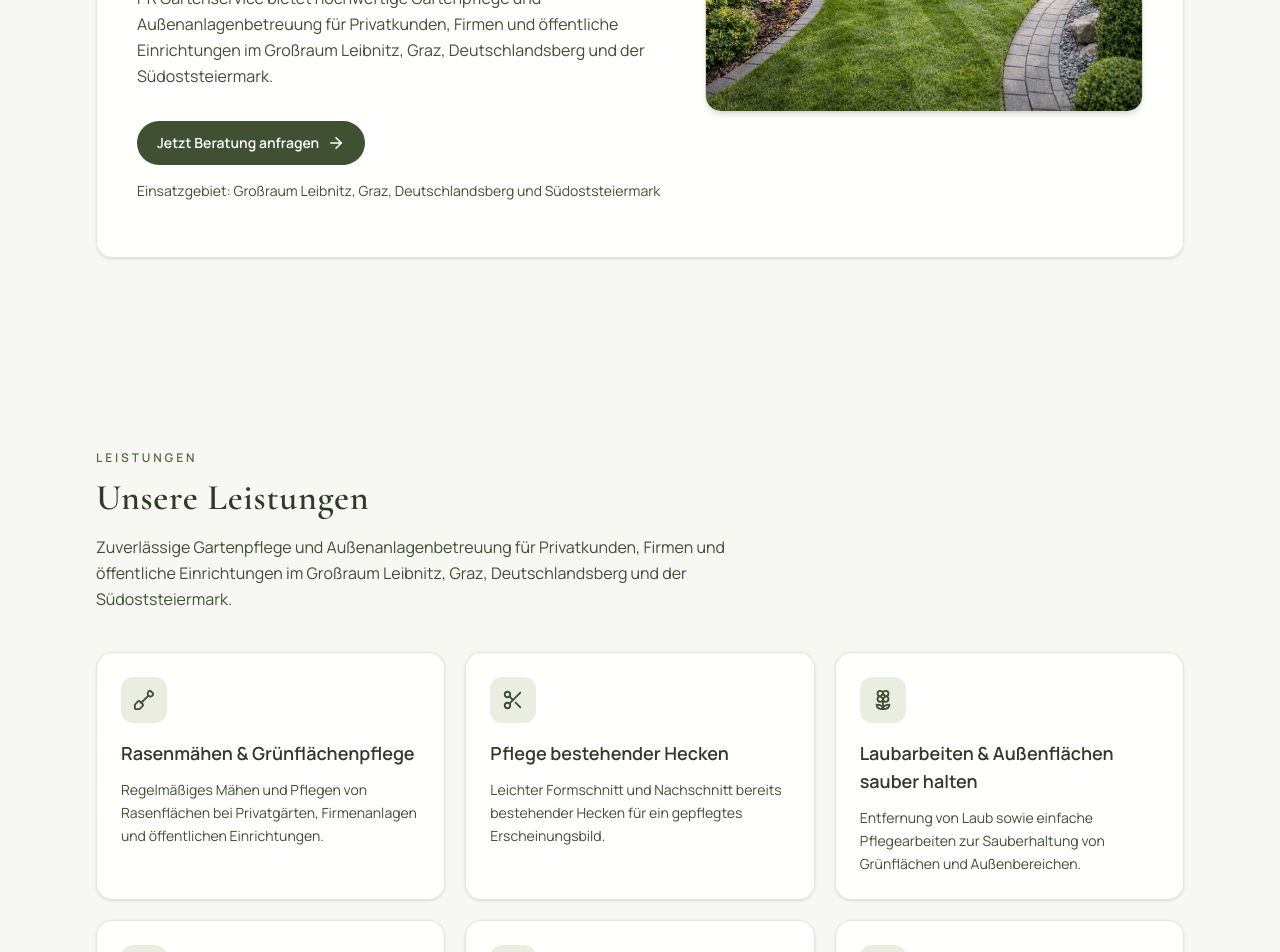
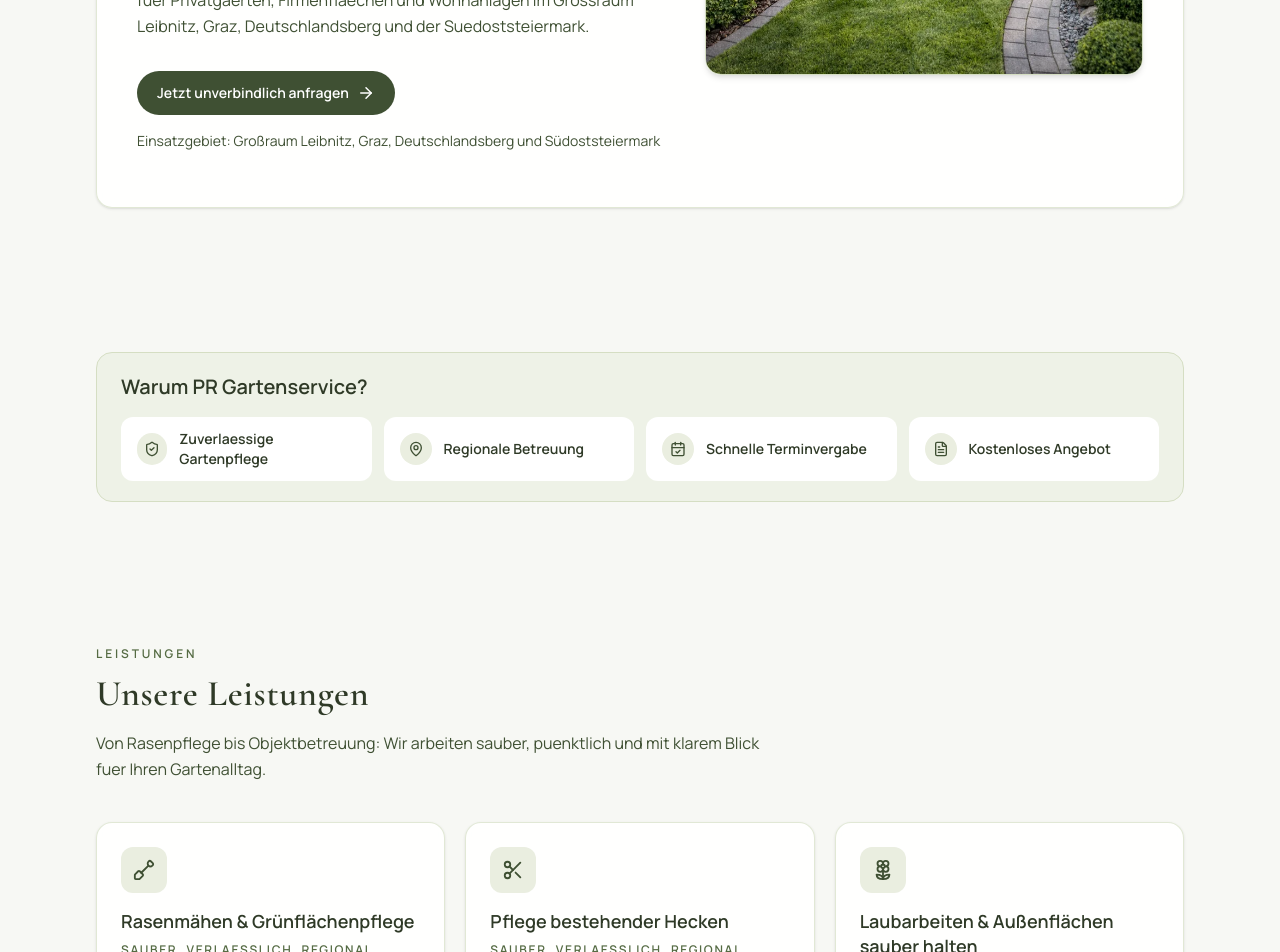
Before and after one commit to tipicoUEFN/gartenfirma, a React (Vite) app: page / in a window 1280 px wide. Shown: the part 460-1412 px from the top of the page. Built offline with nearby package versions, Linux system fonts and the light colour scheme.

Commit message:
Warmth and trust UX enhancement pass

```diff
--- a/public/locales/de-AT/translation.json
+++ b/public/locales/de-AT/translation.json
@@ -10,20 +10,20 @@
   },
   "hero": {
     "title": "Ihr Garten in besten Händen",
-    "cta": "Jetzt Beratung anfragen"
+    "cta": "Jetzt unverbindlich anfragen"
   },
   "home": {
     "hero": {
       "eyebrow": "Premium Gartenpflege",
       "title": "Ihr Garten in besten Händen. Gepflegt, klar und professionell betreut.",
-      "text": "{{companyName}} bietet hochwertige Gartenpflege und Außenanlagenbetreuung für Privatkunden, Firmen und öffentliche Einrichtungen im Großraum Leibnitz, Graz, Deutschlandsberg und der Südoststeiermark.",
+      "text": "{{companyName}} ist regional fuer Sie da: zuverlaessige Gartenpflege fuer Privatgaerten, Firmenflaechen und Wohnanlagen im Grossraum Leibnitz, Graz, Deutschlandsberg und der Suedoststeiermark.",
       "imageAlt": "Gärtner schiebt Schubkarre mit Pflanze durch gepflegten Garten.",
       "serviceArea": "Einsatzgebiet"
     },
     "services": {
       "eyebrow": "Leistungen",
       "title": "Unsere Leistungen",
-      "description": "Zuverlässige Gartenpflege und Außenanlagenbetreuung für Privatkunden, Firmen und öffentliche Einrichtungen im Großraum Leibnitz, Graz, Deutschlandsberg und der Südoststeiermark.",
+      "description": "Von Rasenpflege bis Objektbetreuung: Wir arbeiten sauber, puenktlich und mit klarem Blick fuer Ihren Gartenalltag.",
       "hedge": {
         "title": "Pflege bestehender Hecken",
         "description": "Leichter Formschnitt und Nachschnitt bereits bestehender Hecken für ein gepflegtes Erscheinungsbild."
@@ -70,8 +70,8 @@
     "about": {
       "eyebrow": "Über uns",
       "title": "Regional verwurzelt. Persönlich im Kontakt.",
-      "description": "Wir kennen die Anforderungen von Gärten in der Region und setzen auf nachhaltige Pflege statt kurzfristiger Kosmetik.",
-      "text": "Unser Team arbeitet mit klaren Prozessen und ehrlicher Beratung. Sie erhalten nachvollziehbare Empfehlungen und ein Ergebnis, das Ihren Garten sichtbar aufwertet.",
+      "description": "Wir kennen die Boeden, das Klima und die typischen Anforderungen in der Region - und arbeiten mit Hausverstand statt Floskeln.",
+      "text": "Wir kuemmern uns um Ihren Garten, damit Sie Ihre Freizeit geniessen koennen. Persoenlich betreut, sauber umgesetzt und regional schnell erreichbar.",
       "link": "Mehr über unser Team",
       "regionActive": "Regional aktiv",
       "regionItem1": "Südsteiermark",
@@ -96,9 +96,9 @@
   "servicesPage": {
     "heroEyebrow": "Leistungen",
     "heroTitle": "Individuelle Gartenpflege statt Standardpaket",
-    "heroText": "Jeder Garten hat andere Anforderungen. Wir erstellen ein passendes Pflegekonzept und setzen dieses sorgfältig um.",
+    "heroText": "Jeder Garten ist anders. Wir schauen genau hin, stimmen die Pflege auf Ihren Bedarf ab und setzen verlaesslich um.",
     "sectionTitle": "Unsere Leistungen",
-    "sectionDescription": "Zuverlässige Gartenpflege und Außenanlagenbetreuung für Privatkunden, Firmen und öffentliche Einrichtungen im Großraum Leibnitz, Graz, Deutschlandsberg und der Südoststeiermark.",
+    "sectionDescription": "Praktische Gartenpflege fuer Privat, Firmen und Wohnanlagen - regional, sauber und nachvollziehbar.",
     "hedgeTitle": "Pflege bestehender Hecken",
     "hedgeDescription": "Leichter Formschnitt und Nachschnitt bereits bestehender Hecken für ein gepflegtes Erscheinungsbild.",
     "lawnTitle": "Rasenmähen & Grünflächenpflege",
@@ -132,7 +132,7 @@
   "contactPage": {
     "heroEyebrow": "Kontakt",
     "heroTitle": "Wir freuen uns auf Ihre Anfrage",
-    "heroText": "Ob laufende Gartenpflege oder ein konkretes Einzelprojekt: Wir melden uns zeitnah mit einer fundierten Rückmeldung.",
+    "heroText": "Ob laufende Gartenpflege oder ein konkretes Einzelprojekt: Sie erhalten zeitnah eine klare und ehrliche Rueckmeldung.",
     "formTitle": "Nachricht senden",
     "formDescription": "Teilen Sie uns Ihr Anliegen mit. Wir melden uns persönlich bei Ihnen.",
     "direct": "Direkt erreichbar",
@@ -141,8 +141,8 @@
   "cta": {
     "eyebrow": "Unverbindlich anfragen",
     "title": "Sie möchten Ihren Garten in verlässliche Hände geben?",
-    "text": "Wir erstellen ein klares Angebot, beraten ehrlich und sorgen für eine saubere, termingerechte Umsetzung.",
-    "button": "Jetzt Kontakt aufnehmen"
+    "text": "Wir beraten persoenlich, erstellen ein klares Angebot und setzen sauber sowie termintreu um.",
+    "button": "Jetzt Angebot anfragen"
   },
   "footer": {
     "claim": "Professionelle Gartenpflege mit Handschlagqualität im Großraum Leibnitz, Graz, Deutschlandsberg und der Südoststeiermark.",
@@ -166,7 +166,7 @@
     "messageLabel": "Nachricht",
     "messagePlaceholder": "Beschreiben Sie kurz Ihr Anliegen (z. B. laufende Pflege, Heckenschnitt, saisonale Betreuung).",
     "submit": "Anfrage senden",
-    "notice": "Dieses Formular sendet derzeit keine Daten (Frontend-Demo)."
+    "notice": "Unverbindliche Anfrage - wir melden uns schnellstmoeglich zurueck."
   },
   "references": {
     "eyebrow": "Referenzen",
--- a/src/components/Footer.jsx
+++ b/src/components/Footer.jsx
@@ -92,7 +92,7 @@ function Footer() {
           {t('footer.copyright', { year: new Date().getFullYear(), companyName: businessData.companyName })}
         </p>
         <p className="container-width mt-2 text-xs text-olive-300">
-          Gartenpflege in Leibnitz, Graz, Wagna, Gralla, Tillmitsch, Straß, Ehrenhausen und Umgebung.
+          Täglich im Einsatz: Leibnitz · Wagna · Gralla · Tillmitsch · Straß · Ehrenhausen · Graz Umgebung
         </p>
       </div>
     </footer>
--- a/src/components/ServiceCard.jsx
+++ b/src/components/ServiceCard.jsx
@@ -2,11 +2,12 @@ import { createElement } from 'react'
 
 function ServiceCard({ icon, title, description }) {
   return (
-    <article className="glass-card group h-full rounded-2xl p-6 transition duration-300 hover:-translate-y-1 hover:shadow-lg">
+    <article className="glass-card group h-full rounded-2xl p-5 sm:p-6 transition duration-300 hover:-translate-y-1 hover:shadow-lg">
       <div className="mb-4 inline-flex rounded-xl bg-olive-100 p-3 text-olive-700 transition group-hover:bg-olive-700 group-hover:text-white">
         {createElement(icon, { size: 22, strokeWidth: 2 })}
       </div>
-      <h3 className="text-lg font-semibold text-olive-800">{title}</h3>
+      <h3 className="text-lg font-semibold leading-snug text-olive-800">{title}</h3>
+      <p className="mt-2 text-xs font-semibold uppercase tracking-[0.14em] text-olive-600">Sauber. Verlaesslich. Regional.</p>
       <p className="mt-3 text-sm leading-relaxed text-olive-700">{description}</p>
     </article>
   )
--- a/src/config/imageLibrary.js
+++ b/src/config/imageLibrary.js
@@ -17,6 +17,7 @@ export const homepageImages = {
 }
 
 export const referenceProjects = [
+  // TODO: Replace/supplement these placeholders with real project photos (before/after, equipment, team-on-site) for stronger trust.
   {
     title: 'Rasen mähen',
     location: 'Südsteiermark',
--- a/src/index.css
+++ b/src/index.css
@@ -45,7 +45,7 @@ body {
 }
 
 .section-spacing {
-  @apply py-14 sm:py-16 lg:py-24;
+  @apply py-12 sm:py-14 lg:py-18;
 }
 
 .headline {
--- a/src/pages/AboutPage.jsx
+++ b/src/pages/AboutPage.jsx
@@ -34,6 +34,9 @@ function AboutPage() {
               title={t('aboutPage.sectionTitle')}
               description={t('aboutPage.sectionDescription')}
             />
+            <p className="mb-4 rounded-xl border border-olive-200 bg-olive-100/50 px-4 py-3 text-sm font-semibold text-olive-800">
+              Gartenpflege aus Leibnitz. Zuverlaessig, sauber und puenktlich.
+            </p>
             <p className="text-sm leading-relaxed text-olive-700 sm:text-base">
               {t('aboutPage.body')}
             </p>
--- a/src/pages/HomePage.jsx
+++ b/src/pages/HomePage.jsx
@@ -1,4 +1,4 @@
-import { ArrowRight, Clock3, Flower2, Leaf, Scissors, ShieldCheck, Shovel, Sprout, Trees, Users } from 'lucide-react'
+import { ArrowRight, CalendarCheck, Clock3, FileText, Flower2, Leaf, MapPin, Scissors, ShieldCheck, Shovel, Sprout, Star, Trees, Users } from 'lucide-react'
 import { useTranslation } from 'react-i18next'
 import { Link } from 'react-router-dom'
 import CTASection from '../components/CTASection'
@@ -73,6 +73,29 @@ function HomePage() {
     },
   ]
 
+  const heroTrustItems = [
+    { icon: ShieldCheck, label: 'Zuverlaessige Gartenpflege' },
+    { icon: MapPin, label: 'Regionale Betreuung' },
+    { icon: CalendarCheck, label: 'Schnelle Terminvergabe' },
+    { icon: FileText, label: 'Kostenloses Angebot' },
+  ]
+
+  // Demo cards only. Replace with real, permission-safe customer feedback later.
+  const demoTestimonials = [
+    {
+      quote: 'Zuverlaessig und sauber gearbeitet. Termin eingehalten und Garten tipptopp hinterlassen.',
+      source: 'Beispielkunde aus Leibnitz',
+    },
+    {
+      quote: 'Kurze Abstimmung, faire Rueckmeldung und dann sauber umgesetzt. Genau so soll es sein.',
+      source: 'Beispielkundin aus Wagna',
+    },
+    {
+      quote: 'Laufende Betreuung funktioniert sehr gut. Freundlich, puenktlich und ordentlich.',
+      source: 'Beispielobjekt im Raum Graz',
+    },
+  ]
+
   return (
     <>
       <SeoHead
@@ -101,6 +124,27 @@ function HomePage() {
           <span className="text-sm text-olive-700">{t('home.hero.serviceArea')}: {businessData.serviceArea}</span>
         </div>
       </PageHero>
+
+      <section className="section-spacing pt-0">
+        <div className="container-width">
+          <div className="rounded-2xl border border-olive-200 bg-olive-100/60 px-5 py-5 sm:px-6">
+            <h2 className="text-lg font-semibold text-olive-800 sm:text-xl">Warum PR Gartenservice?</h2>
+            <div className="mt-4 grid gap-3 sm:grid-cols-2 lg:grid-cols-4">
+              {heroTrustItems.map((item) => {
+                const Icon = item.icon
+                return (
+                  <div key={item.label} className="flex items-center gap-3 rounded-xl bg-white px-4 py-3 text-sm font-semibold text-olive-800">
+                    <span className="inline-flex h-8 w-8 items-center justify-center rounded-full bg-olive-100 text-olive-700">
+                      <Icon size={16} />
+                    </span>
+                    <span>{item.label}</span>
+                  </div>
+                )
+              })}
+            </div>
+          </div>
+        </div>
+      </section>
 
       <section className="section-spacing pt-0">
         <div className="container-width">
@@ -167,6 +211,29 @@ function HomePage() {
       </section>
 
       <section className="section-spacing bg-olive-100/40">
+        <div className="container-width grid gap-10 lg:grid-cols-[0.95fr_1.05fr] lg:items-center">
+          <div className="rounded-3xl border border-dashed border-olive-300 bg-white p-8 text-center text-olive-700">
+            {/* TODO: Replace this placeholder with a real team portrait/photo during private deployment. */}
+            <div className="mx-auto flex h-52 max-w-xs items-center justify-center rounded-2xl border border-olive-200 bg-olive-50 text-sm font-semibold">
+              Platzhalter fuer Teamfoto
+            </div>
+          </div>
+          <div>
+            <SectionTitle
+              eyebrow="Ihr Ansprechpartner"
+              title="PR Gartenservice Team"
+              description="Persoenlich erreichbar, regional unterwegs und mit einem klaren Blick fuer saubere Ergebnisse."
+            />
+            <ul className="space-y-3 text-sm text-olive-700 sm:text-base">
+              <li className="flex items-start gap-3"><ShieldCheck size={18} className="mt-0.5 text-olive-700" />Persoenliche Beratung statt Standardantworten</li>
+              <li className="flex items-start gap-3"><Clock3 size={18} className="mt-0.5 text-olive-700" />Schnelle Termine und klare Rueckmeldungen</li>
+              <li className="flex items-start gap-3"><MapPin size={18} className="mt-0.5 text-olive-700" />Regional betreut in Leibnitz und Umgebung</li>
+            </ul>
+          </div>
+        </div>
+      </section>
+
+      <section className="section-spacing">
         <div className="container-width">
           <SectionTitle
             eyebrow={t('home.references.eyebrow')}
@@ -176,6 +243,28 @@ function HomePage() {
           <div className="grid gap-5 lg:grid-cols-3">
             {references.map((item) => (
               <ReferenceCard key={item.title} {...item} />
+            ))}
+          </div>
+        </div>
+      </section>
+
+      <section className="section-spacing bg-olive-100/40">
+        <div className="container-width">
+          <SectionTitle
+            eyebrow="Vertrauen"
+            title="So aehnlich beschreiben uns Kundinnen und Kunden"
+            description="Beispielbewertungen zur Layout-Demo. Bitte spaeter mit echten, freigegebenen Bewertungen ersetzen."
+          />
+          <div className="grid gap-4 lg:grid-cols-3">
+            {demoTestimonials.map((item) => (
+              <article key={item.source} className="rounded-2xl border border-olive-200 bg-white p-5">
+                <p className="text-xs font-semibold uppercase tracking-[0.14em] text-olive-600">Beispielbewertung</p>
+                <p className="mt-2 inline-flex gap-1 text-amber-500" aria-label="5 von 5 Sternen">
+                  {Array.from({ length: 5 }).map((_, idx) => <Star key={idx} size={14} fill="currentColor" />)}
+                </p>
+                <p className="mt-3 text-sm leading-relaxed text-olive-700">"{item.quote}"</p>
+                <p className="mt-3 text-sm font-semibold text-olive-800">- {item.source}</p>
+              </article>
             ))}
           </div>
         </div>
@@ -202,7 +291,7 @@ function HomePage() {
         </div>
       </section>
 
-      <section className="section-spacing">
+      <section className="section-spacing bg-olive-100/40">
         <div className="container-width">
           <div className="glass-card grid gap-8 rounded-3xl px-6 py-8 sm:px-10 sm:py-10 lg:grid-cols-2">
             <div>
@@ -237,6 +326,19 @@ function HomePage() {
         </div>
       </section>
 
+      <section className="section-spacing pt-0">
+        <div className="container-width">
+          <div className="rounded-2xl border border-olive-200 bg-white px-6 py-5">
+            <p className="text-sm font-semibold text-olive-800">
+              Privatgaerten, Firmenstandorte, Wohnanlagen und oeffentliche Einrichtungen im Grossraum Leibnitz, Graz, Deutschlandsberg und der Suedoststeiermark.
+            </p>
+            <p className="mt-2 text-sm text-olive-700">
+              Leibnitz · Wagna · Gralla · Tillmitsch · Strass · Ehrenhausen · Graz Umgebung
+            </p>
+          </div>
+        </div>
+      </section>
+
       <CTASection />
     </>
   )
```
Also changed, not shown: src/components/QuickRequestForm.jsx (+4 -3 lines), src/pages/ContactPage.jsx (+10 -1 lines), 1 other file (tests, documents, lock files or other folders).
